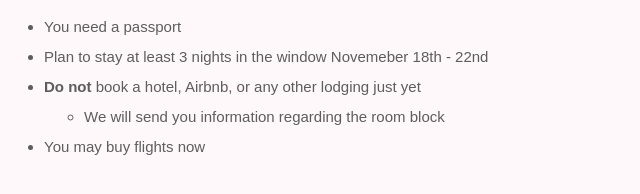
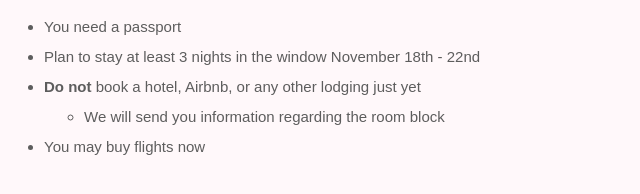
Before and after one commit to exvuma/wedding, a Gatsby site: page / in a window 1280 px wide. Shown: the part 893-1087 px from the top of the page, 306-946 px from the left. Built offline with nearby package versions, Linux system fonts and the light colour scheme; Gatsby itself is replaced by a stand-in of ours; a web font is replaced by a local one.

Commit message:
Fix typo

```diff
--- a/src/components/HomePage.tsx
+++ b/src/components/HomePage.tsx
@@ -34,7 +34,9 @@ export const HomePage: React.FC = () => (
         </p>
         <ul>
           <li>You need a passport</li>
-          <li>Plan to stay at least 3 nights in the window Novemeber 18th - 22nd</li>
+          <li>
+            Plan to stay at least 3 nights in the window November 18th - 22nd
+          </li>
           <li>
             <strong>Do not</strong> book a hotel, Airbnb, or any other lodging
             just yet
```
